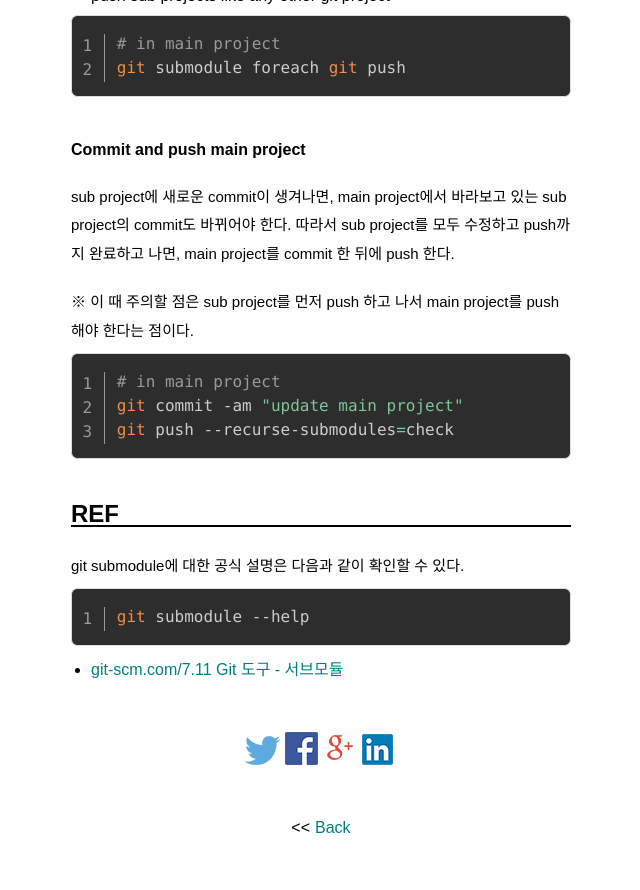
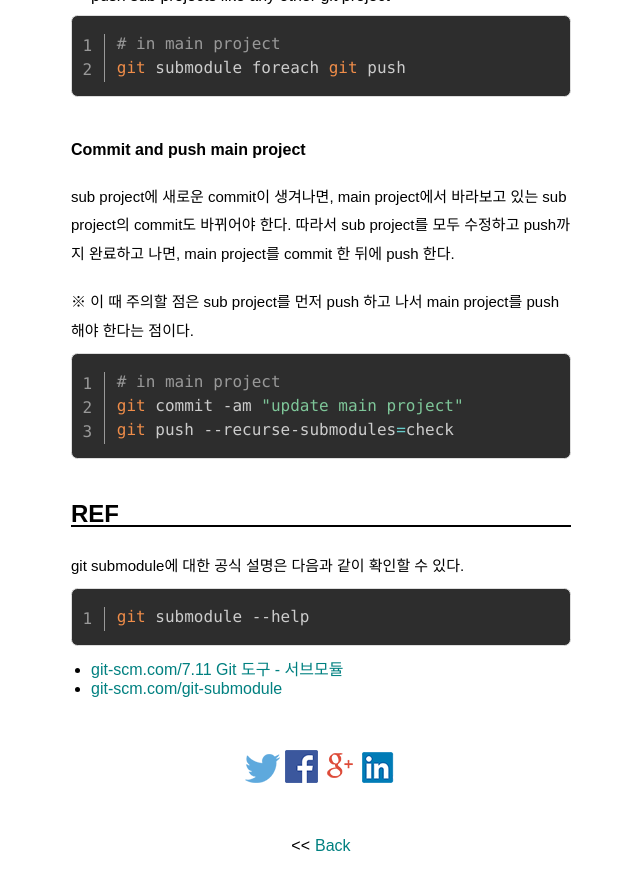
Before and after one commit to pinedance/blog, a Jekyll site: the page built from _posts/2019/01-06/2019-05-28-Git-Submodule.md, in a window 1280 px wide and 900 px high, scrolled down 12570 px. Shown: the top 890 px of the window, without its empty margins (319-959 px from the left). Built offline with Jekyll 4.4.1, drawn with Linux system fonts in a browser that asks for light colours; some web fonts are replaced; comment, search, counter and statistics services are not loaded.

Commit message:
Update 2019-05-28-Git-Submodule.md

````diff
--- a/_posts/2019/01-06/2019-05-28-Git-Submodule.md
+++ b/_posts/2019/01-06/2019-05-28-Git-Submodule.md
@@ -439,3 +439,4 @@ git submodule --help
 ```
 
 * [git-scm.com/7.11 Git 도구 - 서브모듈](https://git-scm.com/book/ko/v2/Git-%EB%8F%84%EA%B5%AC-%EC%84%9C%EB%B8%8C%EB%AA%A8%EB%93%88)
+* [git-scm.com/git-submodule](https://git-scm.com/docs/git-submodule)
````
